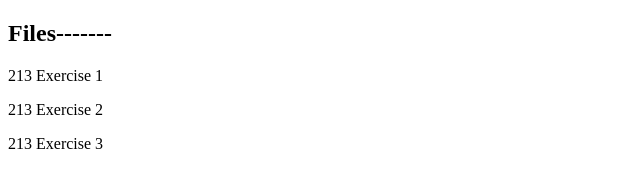
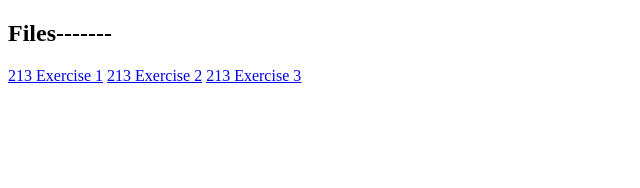
Before and after one commit to RogersCao/rogerscao.github.io, a plain HTML site: page index.html in a window 1280 px wide. Shown: the whole page, without its empty margins (0-640 px from the left). Drawn offline with Linux system fonts and the light colour scheme.

Commit message:
Update index.html

```diff
--- a/index.html
+++ b/index.html
@@ -5,8 +5,10 @@
 </head>
 <body>
 <h2>Files-------</h2>
-<p href="213/Test1/Exercise 1.html">213 Exercise 1</p>
-<p href="213/Test1/Exercise 2.html">213 Exercise 2</p>
-<p href="213/Test1/Exercise 3.html">213 Exercise 3</p>
+    <p>
+        <a href="213/Test1/Exercise 1.html">213 Exercise 1</a>
+        <a href="213/Test1/Exercise 2.html">213 Exercise 2</a>
+        <a href="213/Test1/Exercise 3.html">213 Exercise 3</a>
+    </p>
 </body>
 </html>
```
